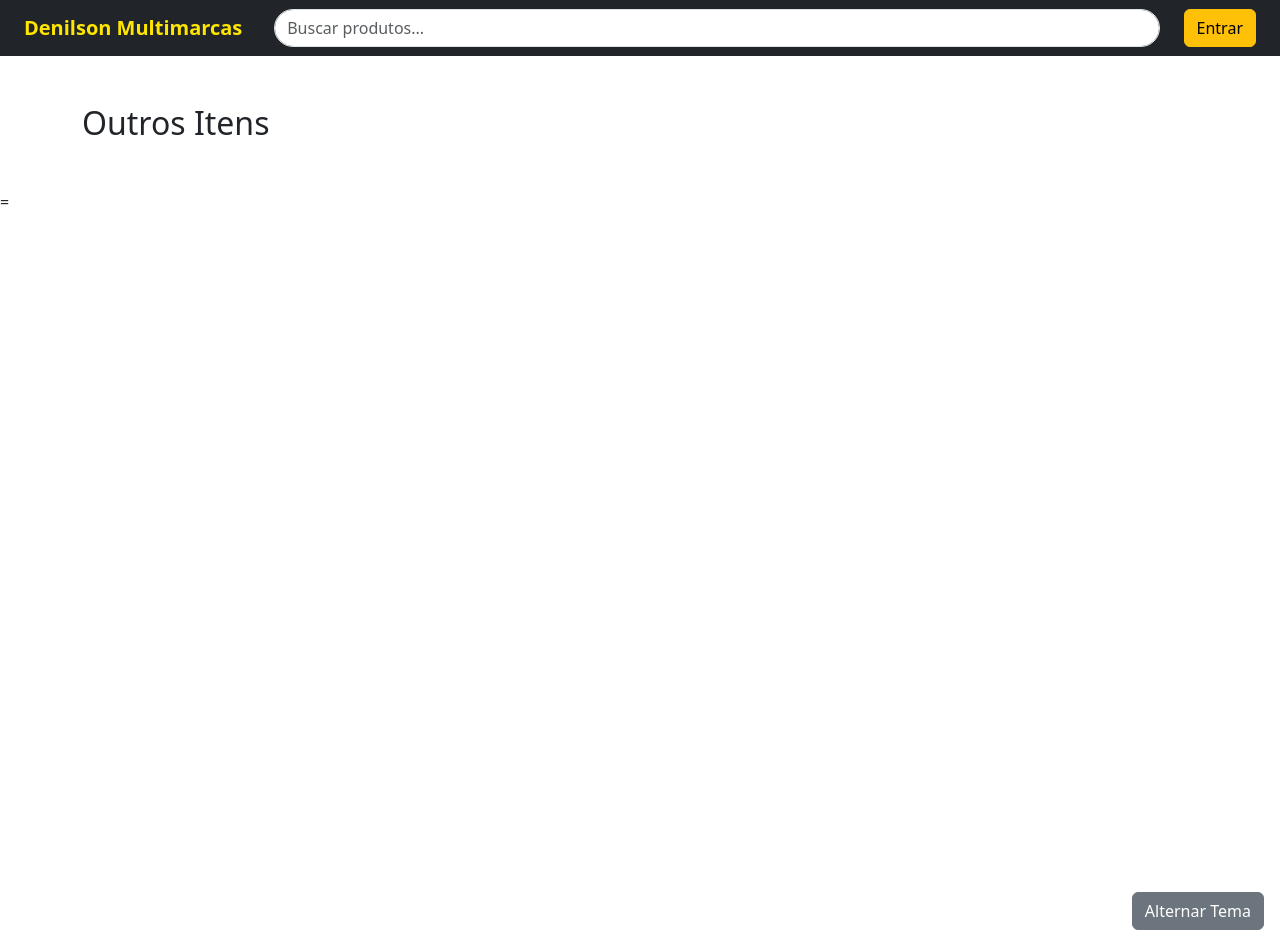
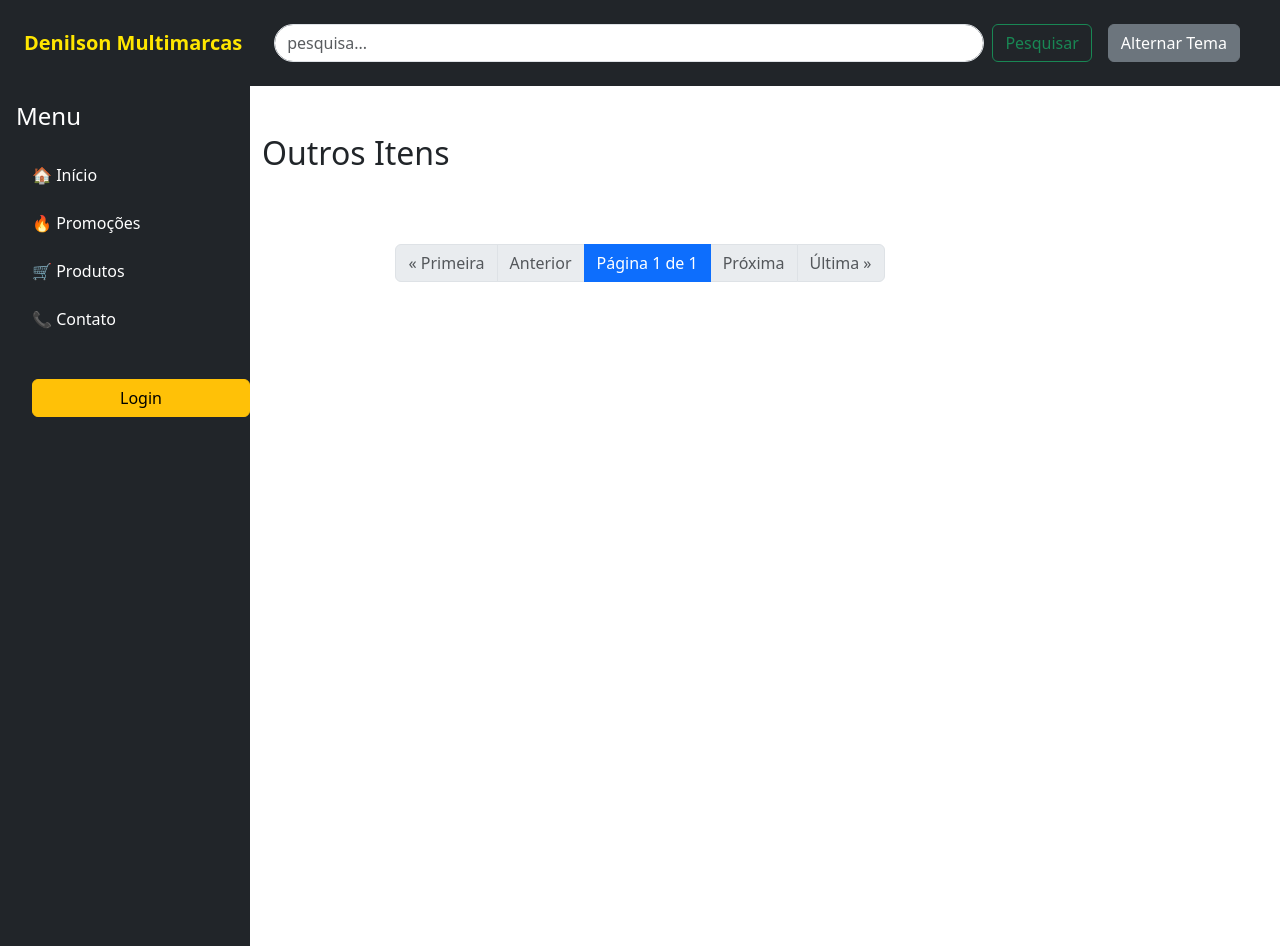
Before and after one commit to HeitorAraujo-png/DenilsonMultimarcas, a Django app: page / in a window 1280 px wide. Run offline with Django 5.2, Linux system fonts and the light colour scheme; data that the repository does not hold is empty.

Commit message:
Concertando os templates e os endpoints

```diff
--- a/DenilsonMultimarcas/urls.py
+++ b/DenilsonMultimarcas/urls.py
@@ -1,35 +1,15 @@
-"""
-URL configuration for DenilsonMultimarcas project.
-
-The `urlpatterns` list routes URLs to views. For more information please see:
-    https://docs.djangoproject.com/en/5.2/topics/http/urls/
-Examples:
-Function views
-    1. Add an import:  from my_app import views
-    2. Add a URL to urlpatterns:  path('', views.home, name='home')
-Class-based views
-    1. Add an import:  from other_app.views import Home
-    2. Add a URL to urlpatterns:  path('', Home.as_view(), name='home')
-Including another URLconf
-    1. Import the include() function: from django.urls import include, path
-    2. Add a URL to urlpatterns:  path('blog/', include('blog.urls'))
-"""
 from django.contrib import admin
-from django.contrib.auth import views as auth_views
-from django.urls import path
+from django.urls import path, include
 from core import views
 from django.conf import settings
 from django.conf.urls.static import static
 
 urlpatterns = [
-    path('admin/', admin.site.urls),
-    path('login/', views.login_view, name='login'),
     path('', views.home_view, name='home'),
-    path('login/create_account/', views.create_account_view, name='create_account'),
-    path('login/password_reset/', auth_views.PasswordResetView.as_view(), name='password_reset'),
-    path('login/password_reset_done/', auth_views.PasswordResetDoneView.as_view(), name='password_reset_done'),
-    path('login/reset/<uidb64>/<token>/', auth_views.PasswordResetConfirmView.as_view(), name='password_reset_confirm'),
-    path('login/reset/done/', auth_views.PasswordResetCompleteView.as_view(), name='password_reset_complete'),
+    path('admin/', include('admin_core.urls'), name='adm'),
+    path('login/', include('login_core.urls'), name='login'),
+    path('logout/', views.logout_view, name='logout'),
+    path('adm/', admin.site.urls),
 ]
 
 if settings.DEBUG:
--- a/core/models.py
+++ b/core/models.py
@@ -11,7 +11,10 @@ class Roupa(models.Model):
     price_promo = models.FloatField(blank=True, null=True)
     is_promo = models.BooleanField(default=False, blank=False)
 
+
     def clean(self):
         if self.is_promo and self.price < self.price_promo:
             raise ValidationError('O preço promocional é maior que o preço comum!')
+        if not self.is_promo and self.price_promo:
+            self.price_promo = None
         return super().clean()
--- a/core/views.py
+++ b/core/views.py
@@ -1,63 +1,32 @@
+from django.contrib.auth.decorators import login_required
+from django.contrib.auth.models import User
+from django.contrib.auth import logout
+from django.contrib import messages
+from django.core.paginator import Paginator
 from django.shortcuts import render, redirect
-from django.contrib.auth import login, logout, authenticate
-from django.contrib.auth.decorators import login_required
-from django.contrib import messages
-from django.contrib.auth.models import User
 from .models import Roupa
-import re
 
 # Create your views here.
 
-def login_view(request):
 
-    if request.method == 'POST':
-        username = request.POST.get('user').strip()
-        senha = request.POST.get('password').strip()
-        try:
-            try:
-                usuario = User.objects.get(email=username)
-            except User.DoesNotExist:
-                usuario = User.objects.get(username=username)
-            user = authenticate(request, username=usuario.username, password=senha)
-            if user:
-                login(request, user)
-                return redirect('home')
-            else:
-                messages.error(request, 'Senha incorreta')
-        except User.DoesNotExist:
-            messages.error(request, 'Usuario invalido!')
-    return render(request, 'core/login_index.html')
+def logout_view(request):
+    logout(request)
+    return redirect('home')
 
-def create_account_view(request):
-
-    if request.method == 'POST':
-        username = request.POST.get('username').strip()
-        email = request.POST.get('email').strip()
-        senha = request.POST.get('password').strip()
-        senha_confirm = request.POST.get('password_confirm').strip()
-        erro = []
-        if re.match(r'^[a-zA-Z0-9._%+-]+@[a-zA-Z0-9.-]+\.[a-zA-Z]{2,}$', email) and senha == senha_confirm:
-            if not re.search(r'[a-z]', senha): erro.append('deve conter ao menos uma letra minúscula')
-            if not re.search(r'[A-Z]', senha): erro.append('deve conter ao menos um letra maiúscula')
-            if not re.search(r'\d', senha): erro.append('deve conter ao menos um dígito')
-            if len(senha) < 8: erro.append('deve conter no minimo 8 caracteres')
-            if User.objects.filter(email=email).exists():
-               erro.append('Já tem um user com esse email')
-            if not erro:
-                user = User.objects.create_user(
-                    email=email,
-                    password=senha,
-                    username=username
-                ).save()
-                login(request, user)
-                return redirect('home')
-            else:
-                messages.error(request, ', '.join(erro))
-        elif senha != senha_confirm:
-            messages.error(request, 'As senhas estão diferentes')
-        else:
-            messages.error(request, 'Email invalido')
-    return render(request, 'core/create_account.html')
 
 def home_view(request):
-    return render(request, 'core/home.html', {'roupas': Roupa.objects.filter(is_promo=False), 'promo': Roupa.objects.filter(is_promo=True)})
+    page_number = request.GET.get('page')
+    query = request.GET.get('search', '').strip()
+    objetos = Roupa.objects.filter(is_promo=False)
+    if query:
+        objetos = Roupa.objects.filter(
+            is_promo=False,
+            name__icontains=query
+        )
+    paginator = Paginator(objetos, 40)
+    return render(request, 'core/home.html', {
+                            'page_obj': paginator.get_page(page_number),
+                            'promo': Roupa.objects.filter(is_promo=True),
+                            'login': True if request.user.is_authenticated else False,
+                            'nivel': True if request.user.is_superuser or request.user.is_staff and request.user.is_active else False
+                })
--- a/templates/core/home.html
+++ b/templates/core/home.html
@@ -1,12 +1,8 @@
 {% extends 'base.html' %}
-
 {% block title %} Home {% endblock %}
-
-
 {% block content %}
 
 <style>
-
     .product-card {
         transition: all 0.2s;
     }
@@ -33,76 +29,148 @@
     }
 </style>
 
-    <!-- Navbar -->
 <nav class="navbar navbar-expand-lg navbar-dark bg-dark px-4">
-        <a class="navbar-brand" href="#">Denilson Multimarcas</a>
+    <a class="navbar-brand">Denilson Multimarcas</a>
 
     <div class="collapse navbar-collapse ms-3">
-            <form class="d-flex search-bar w-100">
-                <input class="form-control me-2" type="search" placeholder="Buscar produtos..." aria-label="Search">
+        <form class="d-flex search-bar w-100" method="get" action="">
+            <input class="form-control me-2" type="search" placeholder="pesquisa..." aria-label="Search" name="search">
+            <button type="submit" class="btn btn-outline-success" >Pesquisar</button>
         </form>
     </div>
-
-        <a href="#" class="btn btn-warning ms-3">Entrar</a>
-        <button id="themeToggle" class="btn btn-secondary position-fixed bottom-0 end-0 m-3">
+        <button id="themeToggle" class="btn btn-secondary m-3">
             Alternar Tema
         </button>
+
 </nav>
+<div class="d-flex">
+    <!-- Sidebar -->
+    <div id="sidebar" class="bg-dark text-white p-3"
+         style="width:250px; min-height:100vh; position:fixed;">
 
+        <h4 class="mb-4">Menu</h4>
 
-<!-- Conteúdo -->
-<body>
+        <ul class="nav flex-column">
+            <li class="nav-item mb-2">
+                <a href="/" class="nav-link text-white">🏠 Início</a>
+            </li>
+            <li class="nav-item mb-2">
+                <a href="promocoes/" class="nav-link text-white">🔥 Promoções</a>
+            </li>
+            <li class="nav-item mb-2">
+                <a href="produtos/" class="nav-link text-white">🛒 Produtos</a>
+            </li>
+            <li class="nav-item mb-2">
+                <a href="contato/" class="nav-link text-white">📞 Contato</a>
+            </li>
+            {% if nivel %}
+            <li class="nav-item mb-2">
+                <a href="admin/" class="nav-link text-white">💻 Admin</a>
+            </li>
+            {% endif %}
+            {% if login %}
+                <li class="nav-item mt-3">
+                    <a href="logout/" class="btn btn-warning w-100 bottom-0 m-3">Logout</a>
+                </li>
+            {% else %}
+                <li class="nav-item mt-3">
+                    <a href="login/" class="btn btn-warning w-100 bottom-0 m-3" >Login</a>
+                </li>
+            {% endif %}
+        </ul>
+    </div>
 
+    <!-- Conteúdo principal -->
+<div class="flex-grow-1" style="margin-left:250px;">
 <div class="container my-5">
     {% if promo %}
-
     <h2 class="mb-4">Ofertas do dia</h2>
     <div class="row g-4">
-
         {% for roupa_promo in promo %}
             <div class="col-6 col-md-4 col-lg-3">
                 <div class="card product-card p-2">
-                {% if produto.img %}
+                    {% if roupa_promo.img %}
                         <img src="{{ roupa_promo.img.url }}" class="card-img-top" alt="Produto">
                     {% endif %}
                     <div class="card-body">
                         <h6 class="card-title">{{ roupa_promo.name }}</h6>
-
-                    <p class="price">R$ {{ roupa_promo.price }}</p>
-                    <p class="old-price">R$ {{ roupa_promo.price_promo }}</p>
-
+                        <p class="price">R$ {{ roupa_promo.price_promo }}</p>
+                        <p class="old-price">R$ {{ roupa_promo.price }}</p>
+                        <p class="unit">Unidades restantes: {{ roupa_promo.unit }}</p>
                         <button class="btn btn-primary w-100 mt-2">Comprar</button>
                     </div>
                 </div>
             </div>
         {% endfor %}
-
     </div>
     {% endif %}
     <h2 class="mb-4">Outros Itens</h2>
         <div class="row g-4">
-            {% for produtos in roupas %}
+            {% for produtos in page_obj %}
                 <div class="col-6 col-md-4 col-lg-3">
                     <div class="card product-card p-2">
-                        {% if produto.img %}
+                        {% if produtos.img %}
                             <img src="{{ produtos.img.url }}" class="card-img-top" alt="Produto">
                         {% endif %}
                         <div class="card-body">
                             <h6 class="card-title">{{ produtos.name }}</h6>
-
                             <p class="price">R$ {{ produtos.price }}</p>
-
+                            <p class="unit">Unidades restantes: {{ produtos.unit }}</p>
                             <button class="btn btn-primary w-100 mt-2">Comprar</button>
                         </div>
                     </div>
                 </div>
             {% endfor %}
-
             </div>
         </div>
-=
+</div>
+</div>
+<!-- pag -->
+<nav aria-label="Navegação de páginas">
+    <ul class="pagination justify-content-center mt-4">
 
+        {% if page_obj.has_previous %}
+            <li class="page-item">
+                <a class="page-link" href="?page=1" >&laquo; Primeira</a>
+            </li>
+            <li class="page-item">
+                <a class="page-link" href="?page={{ page_obj.previous_page_number }}">Anterior</a>
+            </li>
+        {% else %}
+            <li class="page-item disabled">
+                <span class="page-link">&laquo; Primeira</span>
+            </li>
+            <li class="page-item disabled">
+                <span class="page-link">Anterior</span>
+            </li>
+        {% endif %}
 
+        <!-- Página atual -->
+        <li class="page-item active">
+            <span class="page-link">
+                Página {{ page_obj.number }} de {{ page_obj.paginator.num_pages }}
+            </span>
+        </li>
+
+        {% if page_obj.has_next %}
+            <li class="page-item">
+                <a class="page-link" href="?page={{ page_obj.next_page_number }}">Próxima</a>
+            </li>
+
+            <li class="page-item">
+                <a class="page-link" href="?page={{ page_obj.paginator.num_pages }}">Última &raquo;</a>
+            </li>
+        {% else %}
+            <li class="page-item disabled">
+                <span class="page-link">Próxima</span>
+            </li>
+            <li class="page-item disabled">
+                <span class="page-link">Última &raquo;</span>
+            </li>
+        {% endif %}
+
+    </ul>
+</nav>
 <script>
     const html = document.documentElement;
     const toggleBtn = document.getElementById("themeToggle");
@@ -121,6 +189,5 @@
         localStorage.setItem("theme", next);
     });
 </script>
-</body>
 
 {% endblock %}
--- a/templates/core/create_account.html
+++ b/templates/login_core/create_account.html
@@ -38,7 +38,7 @@
       <button class="btn btn-primary w-100" type="submit">Criar conta</button>
     </form>
     <div class="text-center mt-3">
-      <a href="login/">Voltar</a>
+      <a href="{% url 'login' %}">Voltar</a>
     </div>
 
   </div>
--- a/templates/registration/password_reset_confirm.html
+++ b/templates/registration/password_reset_confirm.html
@@ -19,6 +19,7 @@
 
             {{ form.new_password2.label_tag }}
             {{ form.new_password2 }}
+            <br><br>
             <button type="submit" class="btn btn-primary w-100">Alterar senha</button>
         </form>
     {% else %}
```
Also changed, not shown: DenilsonMultimarcas/settings.py (+5 -15 lines), core/decorators.py (added, +9 -0 lines), templates/admin_core/admin.html (added, +54 -0 lines), templates/login_core/login_index.html (renamed from templates/core/login_index.html, +7 -4 lines), media/clothes/bagucinha.jpeg (added), media/clothes/camisa.png (added). Lines whose indentation alone changed are shown as unchanged.
